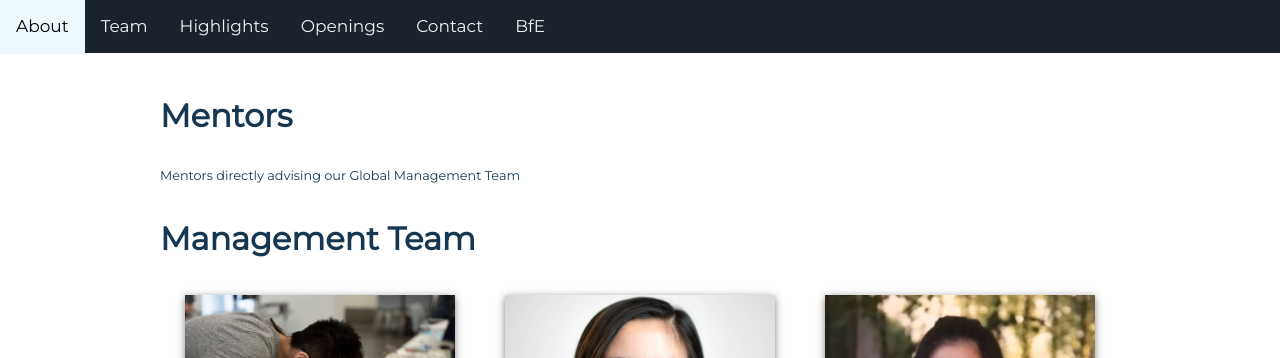
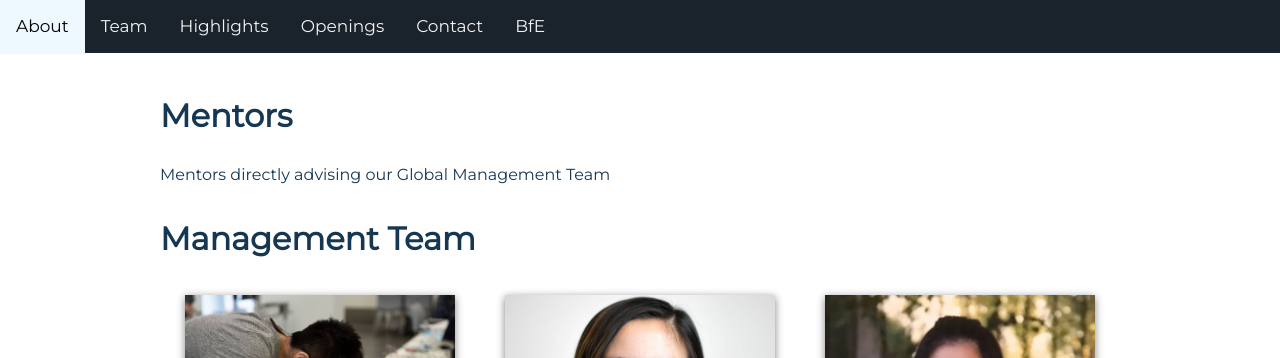
Before and after one commit to BfE-Technology/BfE-Technology.github.io, a Jekyll site: the page built from team.md, in a window 1280 px wide. Shown: the top 358 px of the page. Built offline with Jekyll 4.4.1, drawn with Linux system fonts in a browser that asks for light colours; nearby versions of some CDN libraries.

Commit message:
Update team.md

```diff
--- a/team.md
+++ b/team.md
@@ -8,7 +8,7 @@ layout: subpage
 
 <h2> Mentors </h2>
 
-<small>Mentors directly advising our Global Management Team</small>
+<div class="team-explain-text">Mentors directly advising our Global Management Team</div>
 
 <h2> Management Team </h2>
 
@@ -132,7 +132,7 @@ layout: subpage
 
 <h2> Technical Advisors </h2>
 
-<small>Specialists assisting our Technical Advisory Manager on a range of technical areas</small>
+<div class="team-explain-text">Specialists assisting our Technical Advisory Manager on a range of technical areas</div>
 
 <div class="team-wrapper">
    <div class="team-card">
@@ -324,7 +324,7 @@ layout: subpage
 
 <h2> Alum </h2>
 
-<small>Former members who are staying in touch with our community</small>
+<div class="team-explain-text">Former members who are staying in touch with our community</div>
 
 <div class="team-text-only">
   <strong>Ping Liang Tan</strong> • <em>Software Development Manager, '20-'21</em> • Signal Processing Engineer @ DSO National Libraries • Singapore • <a href="https://www.linkedin.com/in/ping-liang-tan-138b0298/" target="_blank"><i class="fa fa-linkedin-in"></i></a>
```
